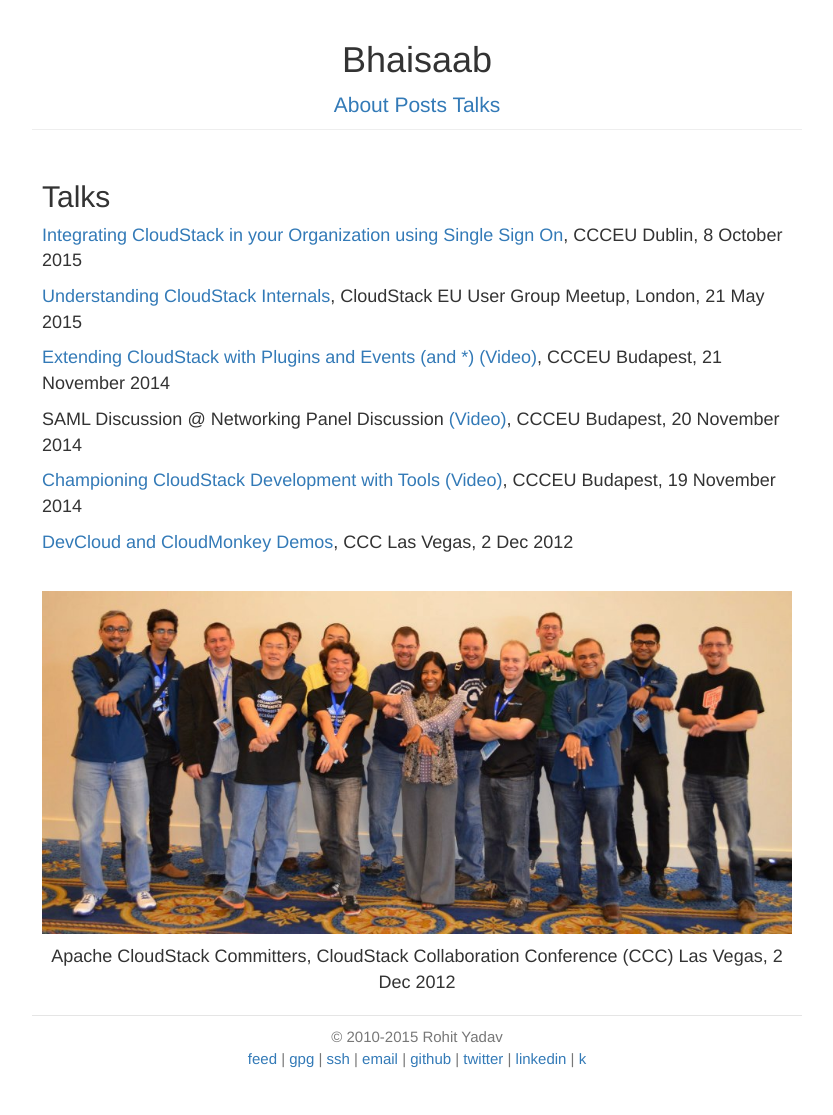
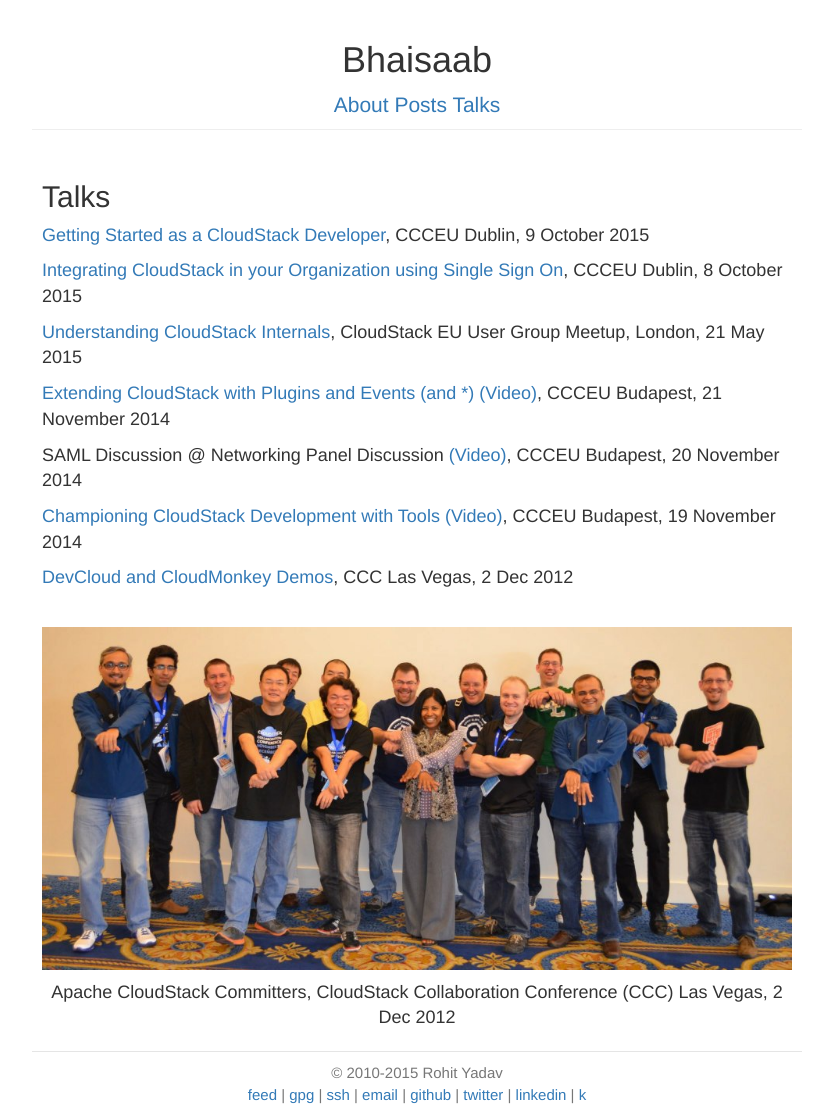
Before and after one commit to rohityadavcloud/rohityadavcloud.github.io, a Jekyll site: the page built from talks.markdown, in a window 1280 px wide. Shown: the whole page, without its empty margins (223-1056 px from the left). Built offline with Jekyll 4.4.1, drawn with Linux system fonts in a browser that asks for light colours; before the commit the page ends 1079 px from its top, so only the background shows below that.

Commit message:
talks: getting started as a cloudstack developer
Signed-off-by: Rohit Yadav <rohit.yadav@shapeblue.com>

```diff
--- a/talks.markdown
+++ b/talks.markdown
@@ -4,6 +4,8 @@
 tagline:
 permalink: /talks/
 ---
+
+[Getting Started as a CloudStack Developer](/files/talks/ccceu15-intro-for-developers.pdf), CCCEU Dublin, 9 October 2015
 
 [Integrating CloudStack in your Organization using Single Sign On](/files/talks/ccceu15-samlsso.pdf), CCCEU Dublin, 8 October 2015
 
```
Also changed, not shown: 1 other file.
